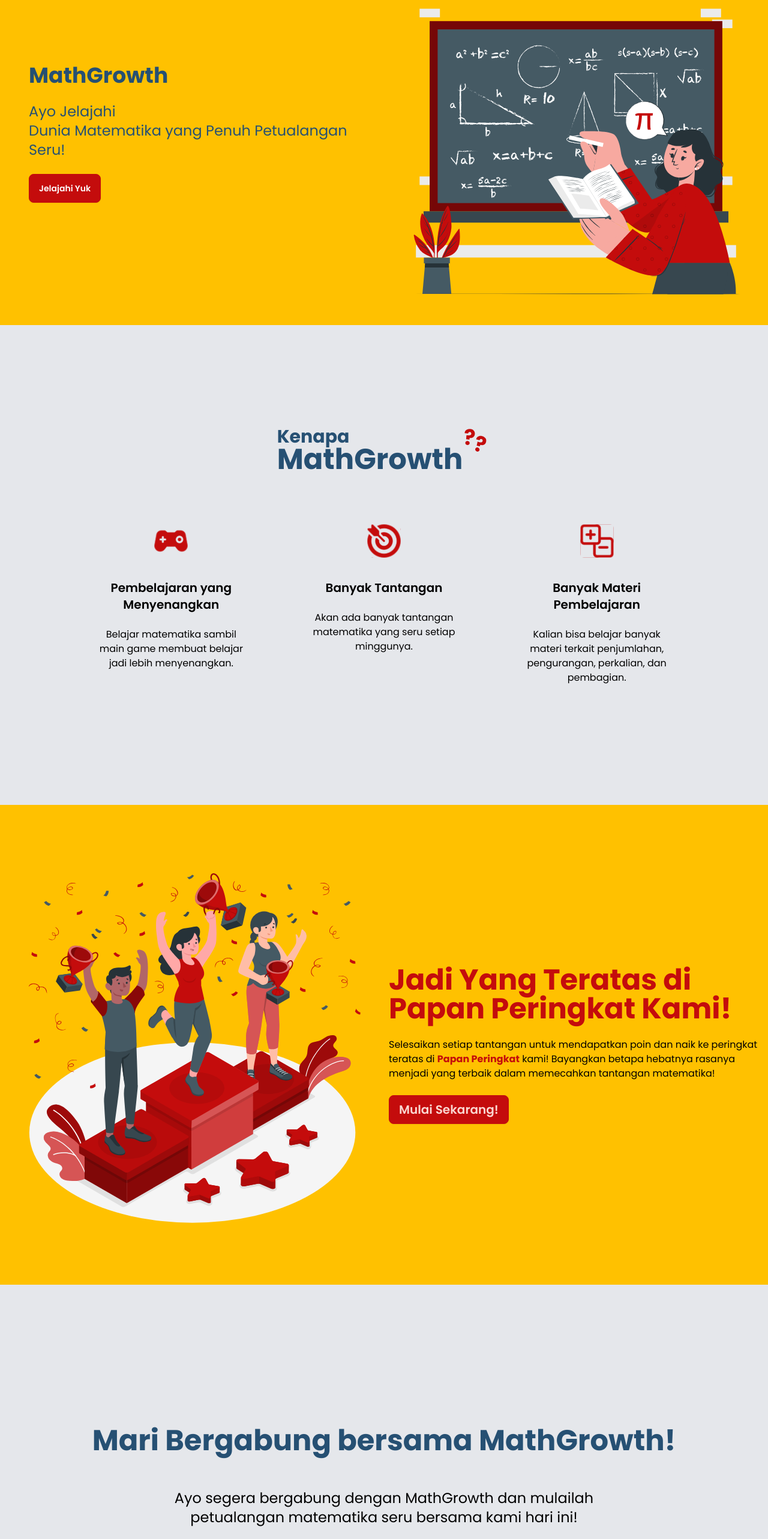
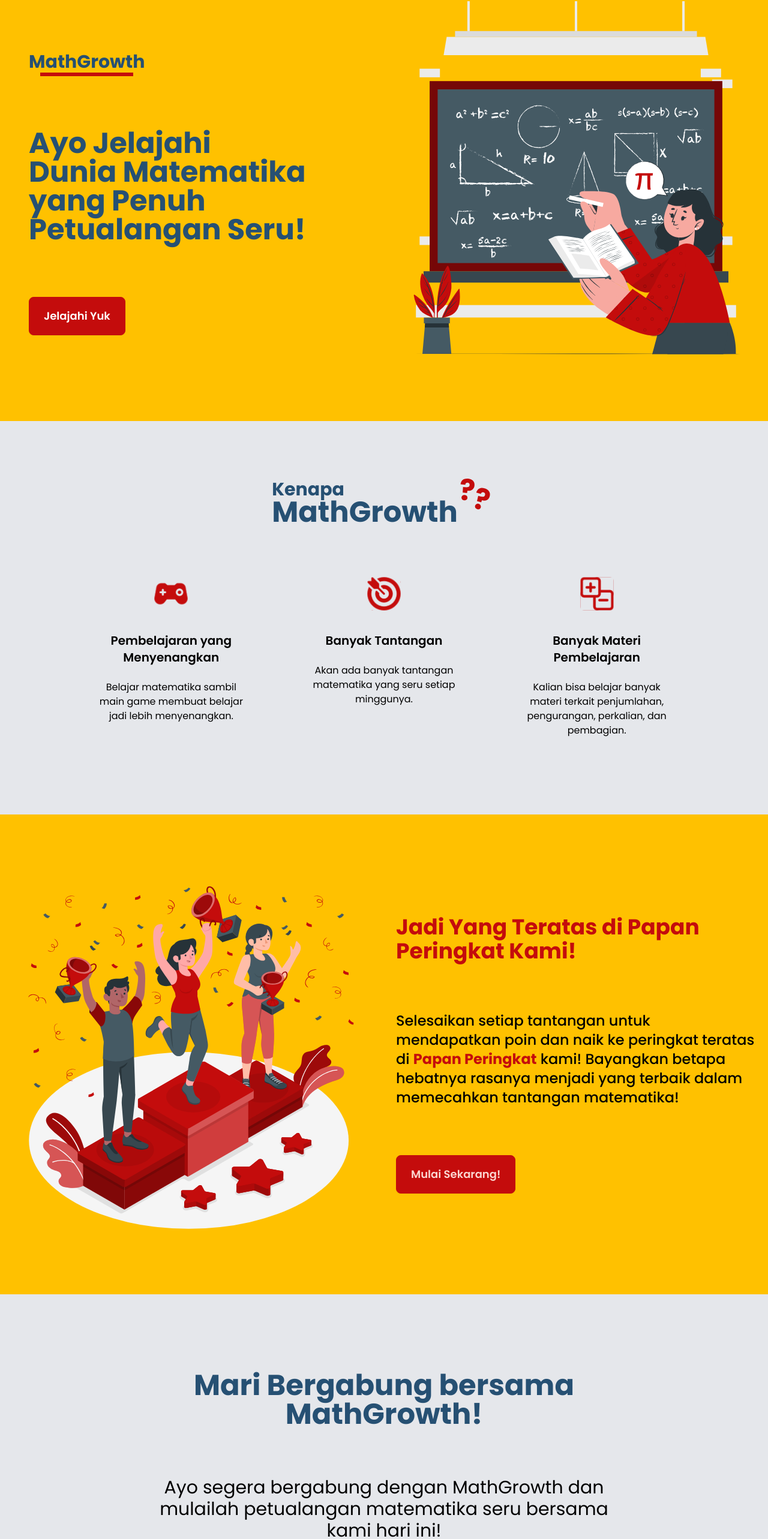
Before and after one commit to juanprasetyo/mathgrowth, a React (Vite) app: page / in a window 1280 px wide. Shown: the part 162-2728 px from the top of the page at 60% size. Built offline with nearby package versions, Linux system fonts and the light colour scheme; no server answers.

Commit message:
feat: make responsive view

```diff
--- a/package.json
+++ b/package.json
@@ -26,6 +26,8 @@
     "eslint-plugin-react-hooks": "^4.6.2",
     "eslint-plugin-react-refresh": "^0.4.7",
     "postcss": "^8.4.38",
+    "prettier": "^3.3.2",
+    "prettier-plugin-tailwindcss": "^0.6.5",
     "tailwindcss": "^3.4.4",
     "vite": "^5.3.1"
   }
--- a/src/App.jsx
+++ b/src/App.jsx
@@ -5,193 +5,183 @@ function App() {
 
   return (
     <>
-      <header className="navbar bg-secondary">
+      <header className="navbar bg-secondary flex flex-row justify-center md:justify-start">
         <a href="#" className="btn btn-ghost text-xl text-white">
           MathGrowth
         </a>
       </header>
 
       <main>
-        <section className="bg-primary flex flex-col lg:flex-row justify-center items-center text-secondary ">
-          <div className="w-1/2 flex flex-col px-12 text-center lg:text-left">
-            <h1 className="text-4xl font-bold">MathGrowth</h1>
-            <p className="py-6 text-2xl">
+        <section id="introduction" className="flex min-h-screen flex-col items-center justify-center space-y-10 bg-primary text-secondary md:flex-row">
+          <div className="flex h-full w-10/12 flex-col items-center justify-between space-y-8 pt-10 text-center lg:w-1/2 lg:items-start lg:px-12 lg:text-left xl:space-y-16">
+            <h1 className="relative text-xl font-bold after:mx-auto after:block after:h-1.5 after:w-4/5 after:bg-accent after:content-[''] lg:after:mx-auto xl:text-3xl">
+              MathGrowth
+            </h1>
+            <p className="py-6 text-2xl font-bold xl:text-5xl">
               Ayo Jelajahi <br /> Dunia Matematika yang Penuh Petualangan Seru!
             </p>
-            <a href="#" className="btn btn-accent text-white w-fit">
+            <a href="#" className="btn btn-accent w-fit text-white lg:btn-lg">
               Jelajahi Yuk
             </a>
           </div>
-          <div className="w-1/2 h-100">
-            <img src="/mathematics-cuate.svg" alt="Math Illustration" className="h-full" />
+          <div className="flex h-full w-full items-center justify-center lg:w-1/2">
+            <img src="/mathematics-cuate.svg" alt="Math Illustration" className="h-full object-contain" />
           </div>
         </section>
 
-        <section id="explore" className="bg-gray-200 min-h-screen flex flex-col justify-center items-center">
-          <h2 className="text-secondary flex flex-row justify-center">
+        <section id="whyUs" className="flex flex-col items-center justify-center bg-gray-200 py-24">
+          <h2 className="flex flex-row justify-center px-10 text-secondary">
             <div className="flex flex-col text-left">
-              <span className="text-3xl font-bold">Kenapa</span>
-              <span className="text-5xl font-bold -mt-1">MathGrowth</span>
+              <span className="text-lg font-bold lg:text-2xl xl:text-3xl">Kenapa</span>
+              <span className="-mt-1 text-3xl font-bold lg:text-4xl xl:text-5xl">MathGrowth</span>
             </div>
-            <img src="/icons/question-mark.svg" alt="Question Mark Icon" className="-mt-10" />
+            <img src="/icons/question-mark.svg" alt="Question Mark Icon" className="-mt-10 w-10 xl:w-16" />
           </h2>
-          <div className="w-4/5 grid grid-cols-1 lg:grid-cols-3 gap-10 mt-10">
+          <div className="mt-5 grid w-4/5 grid-cols-1 gap-1 lg:mt-10 md:grid-cols-2 lg:grid-cols-3 lg:gap-10">
             <div className="card">
-              <figure className="px-10 pt-10">
+              <figure className="pt-10 lg:px-10">
                 <img src="/icons/games.svg" alt="Console Game" className="rounded-xl" />
               </figure>
               <div className="card-body flex flex-col items-center justify-between text-center">
                 <h3 className="card-title">Pembelajaran yang Menyenangkan</h3>
-                <p className="mt-4">
-                  Belajar matematika sambil main game membuat belajar jadi lebih menyenangkan.
-                </p>
+                <p className="mt-4">Belajar matematika sambil main game membuat belajar jadi lebih menyenangkan.</p>
               </div>
             </div>
             <div className="card">
-              <figure className="px-10 pt-10">
+              <figure className="pt-10 lg:px-10">
                 <img src="/icons/target.svg" alt="Arrow Target" className="rounded-xl" />
               </figure>
               <div className="card-body flex flex-col items-center justify-between text-center">
                 <h3 className="card-title">Banyak Tantangan</h3>
-                <p className="mt-4">
-                  Akan ada banyak tantangan matematika yang seru setiap minggunya.
-                </p>
+                <p className="mt-4">Akan ada banyak tantangan matematika yang seru setiap minggunya.</p>
               </div>
             </div>
-            <div className="card">
-              <figure className="px-10 pt-10">
+            <div className="card md:col-span-2 lg:col-span-1">
+              <figure className="pt-10 lg:px-10">
                 <img src="/icons/plus-and-minus.svg" alt="Math Symbols" className="rounded-xl" />
               </figure>
               <div className="card-body flex flex-col items-center justify-between text-center">
                 <h3 className="card-title">Banyak Materi Pembelajaran</h3>
-                <p className="mt-4">
-                  Kalian bisa belajar banyak materi terkait penjumlahan, pengurangan, perkalian, dan pembagian.
-                </p>
+                <p className="mt-4">Kalian bisa belajar banyak materi terkait penjumlahan, pengurangan, perkalian, dan pembagian.</p>
               </div>
             </div>
           </div>
         </section>
 
-        <section className="hero bg-primary min-h-screen">
-          <div className="hero-content flex-col lg:flex-row-reverse">
-            <div className="w-1/2 h-min text-center lg:text-left flex flex-col space-between">
-              <h2 className="text-5xl font-bold text-accent">
+        <section id="leaderboard" className="hero min-h-screen bg-primary py-10">
+          <div className="hero-content flex-col gap-x-10 md:flex-row">
+            <div className="w-full lg:w-1/2">
+              <img src="/winners-amico.svg" alt="Winners" />
+            </div>
+            <div className="space-between flex h-min w-10/12 flex-col items-center justify-center space-y-8 md:items-start lg:w-1/2 lg:text-left xl:space-y-14">
+              <h2 className="text-center text-2xl font-bold text-accent md:text-left lg:text-5xl xl:text-4xl">
                 Jadi Yang Teratas di Papan Peringkat Kami!
               </h2>
-              <p className="py-6">
-                Selesaikan setiap tantangan untuk mendapatkan poin dan naik ke
-                peringkat teratas di{" "}
-                <span className="font-bold text-accent">Papan Peringkat</span>{" "}
-                kami! Bayangkan betapa hebatnya rasanya menjadi yang terbaik
-                dalam memecahkan tantangan matematika!
+              <p className="text-center font-medium md:text-left xl:py-6 xl:text-2xl">
+                Selesaikan setiap tantangan untuk mendapatkan poin dan naik ke peringkat teratas di{" "}
+                <span className="font-bold text-accent">Papan Peringkat</span> kami! Bayangkan betapa hebatnya rasanya menjadi yang terbaik dalam
+                memecahkan tantangan matematika!
               </p>
-              <a href="#" className="btn btn-accent w-fit text-xl">
+              <a href="#" className="btn btn-accent btn-md w-fit lg:btn-lg">
                 Mulai Sekarang!
               </a>
-            </div>
-            <div className="w-1/2">
-              <img src="/winners-amico.svg" alt="Winners" />
             </div>
           </div>
         </section>
 
-        <section id="join" className="hero bg-gray-200 min-h-screen">
-          <div className="hero-content flex flex-col justify-center items-center">
-            <h2 className="text-secondary text-5xl font-bold">
-              Mari Bergabung bersama MathGrowth!
-            </h2>
-            <p className="mt-10 text-2xl w-3/5 text-center">
-              Ayo segera bergabung dengan MathGrowth dan mulailah petualangan
-              matematika seru bersama kami hari ini!
+        <section className="bg-gray-200 py-32 md:px-16">
+          <div className="mx-auto flex w-10/12 flex-col items-center justify-center space-y-14 lg:space-y-20">
+            <h2 className="text-center text-2xl font-bold text-secondary lg:text-4xl xl:text-5xl">Mari Bergabung bersama MathGrowth!</h2>
+            <p className="w-full text-center text-lg md:w-8/12 lg:w-10/12 lg:text-2xl xl:text-3xl">
+              Ayo segera bergabung dengan MathGrowth dan mulailah petualangan matematika seru bersama kami hari ini!
             </p>
-            <a href="#" className="btn btn-accent btn-lg mt-20">
+            <a href="#" className="btn btn-accent lg:btn-lg">
               Gabung Sekarang
             </a>
           </div>
         </section>
 
-        <section className="hero bg-primary min-h-screen text-secondary">
-          <div className="hero-content flex flex-col justify-center items-center">
-            <div className="flex flex-row space-x-5 items-end">
-              <img src="/icons/star.svg" alt="Star" className="w-8" />
-              <img src="/icons/star.svg" alt="Star" className="w-12" />
-              <img src="/icons/star.svg" alt="Star" className="w-16" />
-              <img src="/icons/star.svg" alt="Star" className="w-12" />
-              <img src="/icons/star.svg" alt="Star" className="w-8" />
+        <section id="review" className="flex min-h-screen flex-col items-center justify-center bg-primary px-5 text-secondary">
+          <div className="flex w-10/12 flex-col items-center justify-center xl:w-8/12">
+            <div className="flex flex-row items-end justify-center space-x-5">
+              <img src="/icons/star.svg" alt="Star" className="w-6 lg:w-8" />
+              <img src="/icons/star.svg" alt="Star" className="w-10 lg:w-12" />
+              <img src="/icons/star.svg" alt="Star" className="w-14 lg:w-16" />
+              <img src="/icons/star.svg" alt="Star" className="w-10 lg:w-12" />
+              <img src="/icons/star.svg" alt="Star" className="w-6 lg:w-8" />
             </div>
-            <blockquote className="text-4xl text-center italic my-20">
+            <blockquote className="my-14 w-full text-center text-lg italic md:text-xl lg:my-20 lg:text-2xl xl:text-4xl">
               “Dengan MathGrowth, belajar matematika sekarang menjadi lebih mudah dan menyenangkan!”
             </blockquote>
             <div className="flex flex-row">
-              <img src="/icons/user.svg" alt="User" className="w-16" />
-              <div className="flex flex-col justify-center ms-3">
-                <p className="text-xl font-bold">Budi Setiono</p>
-                <p className="italic">Pelajar</p>
+              <img src="/icons/user.svg" alt="User" className="w-10 md:w-12 lg:w-16" />
+              <div className="ms-3 flex flex-col justify-center">
+                <p className="text-lg font-bold lg:text-xl xl:text-2xl">Budi Setiono</p>
+                <p className="text-normal italic lg:text-lg xl:text-xl">Pelajar</p>
               </div>
             </div>
           </div>
         </section>
 
-        <section id="faq" className="bg-gray-200 min-h-screen flex flex-col justify-center items-center">
-          <h2 className="text-secondary flex flex-row justify-center">
+        <section id="faq" className="flex min-h-screen flex-col items-center justify-center bg-gray-200 py-10">
+          <h2 className="flex flex-row justify-center text-secondary">
             <div className="flex flex-col text-left">
-              <span className="text-5xl font-bold">FAQ</span>
+              <span className="text-4xl font-bold lg:text-5xl">FAQ</span>
             </div>
-            <img src="/icons/question-mark.svg" alt="Question Mark" className="-mt-10" />
+            <img src="/icons/question-mark.svg" alt="Question Mark" className="-mt-10 w-10 xl:w-14" />
           </h2>
-          <div className="w-1/2 mt-16">
+          <div className="mt-10 w-10/12 md:w-8/12 lg:mt-16 xl:w-1/2">
             <div className="collapse collapse-plus bg-base-200">
               <input type="radio" name="my-accordion-3" id="faq1" />
-              <label htmlFor="faq1" className="collapse-title text-xl font-medium">
+              <label htmlFor="faq1" className="collapse-title text-lg font-medium lg:text-xl">
                 Apa itu MathGrowth?
               </label>
               <div className="collapse-content">
                 <p>
-                  MathGrowth adalah platform pembelajaran matematika interaktif yang dirancang untuk membuat belajar matematika menyenangkan dan efektif.
+                  MathGrowth adalah platform pembelajaran matematika interaktif yang dirancang untuk membuat belajar matematika menyenangkan dan
+                  efektif.
                 </p>
               </div>
             </div>
             <div className="collapse collapse-plus bg-base-200">
               <input type="radio" name="my-accordion-3" id="faq2" />
-              <label htmlFor="faq2" className="collapse-title text-xl font-medium">
+              <label htmlFor="faq2" className="collapse-title text-lg font-medium lg:text-xl">
                 Bagaimana cara bergabung dengan MathGrowth?
               </label>
               <div className="collapse-content">
-                <p>
-                  Klik tombol &quot;Gabung Sekarang&quot; di bagian atas halaman untuk mendaftar dan memulai petualangan matematika Anda.
-                </p>
+                <p>Klik tombol &quot;Gabung Sekarang&quot; di bagian atas halaman untuk mendaftar dan memulai petualangan matematika Anda.</p>
               </div>
             </div>
             <div className="collapse collapse-plus bg-base-200">
               <input type="radio" name="my-accordion-3" id="faq3" />
-              <label htmlFor="faq3" className="collapse-title text-xl font-medium">
+              <label htmlFor="faq3" className="collapse-title text-lg font-medium lg:text-xl">
                 Apakah MathGrowth sesuai dengan kurikulum SD?
               </label>
               <div className="collapse-content">
                 <p>
-                  Ya, konten MathGrowth dirancang agar sesuai dengan kurikulum SD dan dapat membantu siswa memahami konsep matematika dengan lebih baik.
+                  Ya, konten MathGrowth dirancang agar sesuai dengan kurikulum SD dan dapat membantu siswa memahami konsep matematika dengan lebih
+                  baik.
                 </p>
               </div>
             </div>
             <div className="collapse collapse-plus bg-base-200">
               <input type="radio" name="my-accordion-3" id="faq4" />
-              <label htmlFor="faq4" className="collapse-title text-xl font-medium">
+              <label htmlFor="faq4" className="collapse-title text-lg font-medium lg:text-xl">
                 Apakah ada biaya untuk menggunakan MathGrowth?
               </label>
               <div className="collapse-content">
-                <p>
-                  MathGrowth menawarkan akses gratis untuk beberapa fitur. Namun, ada juga fitur premium yang memerlukan langganan berbayar.
-                </p>
+                <p>MathGrowth menawarkan akses gratis untuk beberapa fitur. Namun, ada juga fitur premium yang memerlukan langganan berbayar.</p>
               </div>
             </div>
             <div className="collapse collapse-plus bg-base-200">
               <input type="radio" name="my-accordion-3" id="faq5" />
-              <label htmlFor="faq5" className="collapse-title text-xl font-medium" >
+              <label htmlFor="faq5" className="collapse-title text-lg font-medium lg:text-xl">
                 Apakah MathGrowth memiliki fitur pemantauan progress?
               </label>
               <div className="collapse-content">
                 <p>
-                  Ya, MathGrowth memiliki fitur pemantauan progress yang memungkinkan siswa dan orang tua melihat perkembangan belajar secara real-time.
+                  Ya, MathGrowth memiliki fitur pemantauan progress yang memungkinkan siswa dan orang tua melihat perkembangan belajar secara
+                  real-time.
                 </p>
               </div>
             </div>
@@ -199,10 +189,8 @@ function App() {
         </section>
       </main>
 
-      <footer className="navbar bg-secondary flex justify-center">
-        <a className="btn btn-ghost text-lg text-white">
-          MathGrowth &copy; 2024
-        </a>
+      <footer className="navbar flex justify-center bg-secondary">
+        <a className="btn btn-ghost text-lg text-white">MathGrowth &copy; 2024</a>
       </footer>
     </>
   );
```
Also changed, not shown: 2 other files (tests, documents, lock files or other folders).
